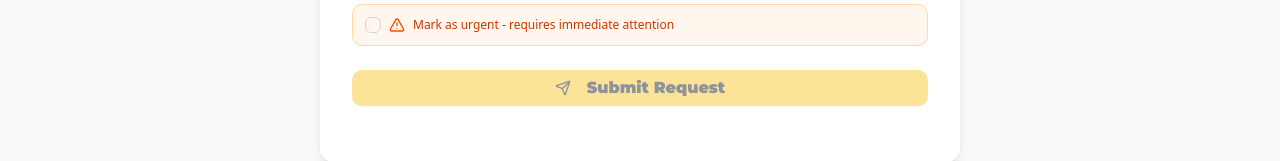
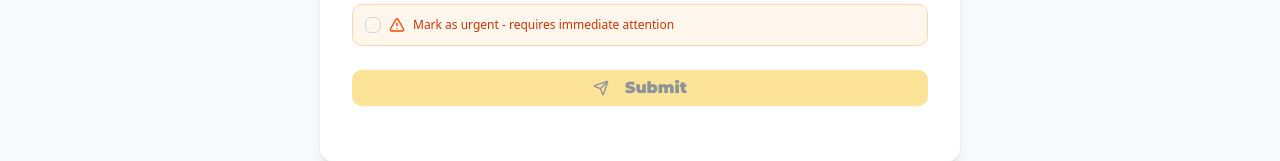
Before and after one commit to tyatlocalbzz/localbzz-client-portal, a Next.js app: page / in a window 1280 px wide. Shown: the part 564-725 px from the top of the page. Built offline with nearby package versions, Linux system fonts and the light colour scheme.

Commit message:
Simplify submit button text to just Submit

```diff
--- a/src/app/page.tsx
+++ b/src/app/page.tsx
@@ -449,7 +449,7 @@ export default function IdeaSubmissionPage() {
                     ) : (
                       <Send className="h-4 w-4 mr-2" />
                     )}
-                    {isUrgent ? 'Submit Urgent Request' : 'Submit Request'}
+                    Submit
                   </>
                 )}
               </Button>
```
